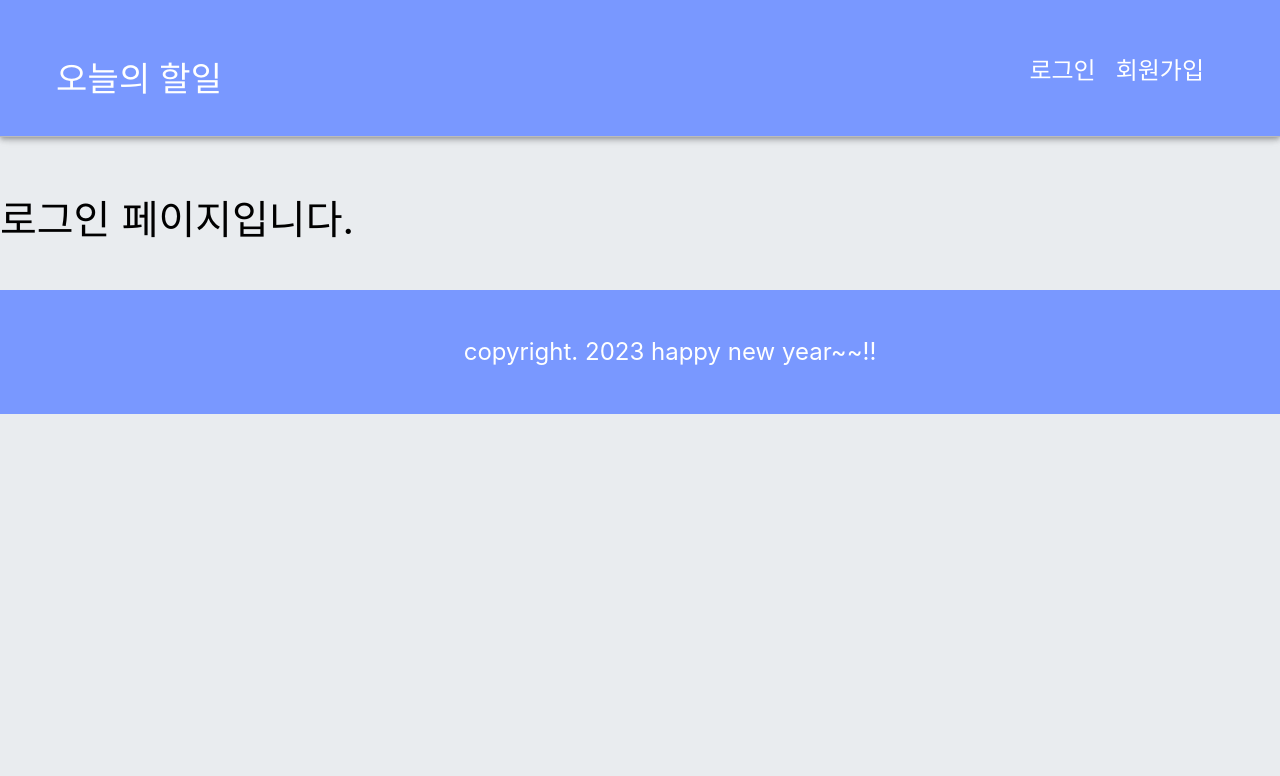
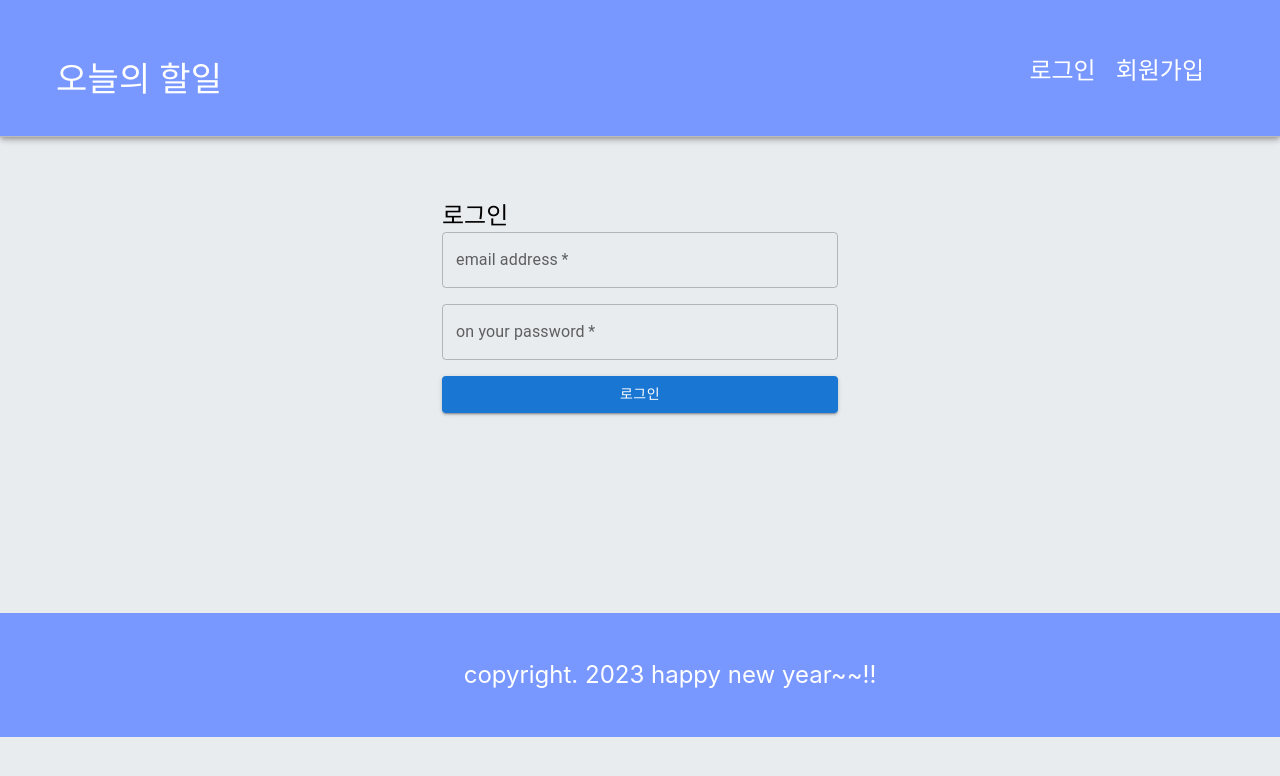
Before and after one commit to jjiiwon0101/react-todo-app, a React (Create React App) app: page /login in a window 1280 px wide. Shown: the top 776 px of the page. Built offline with nearby package versions, Linux system fonts and the light colour scheme.

Commit message:
230623 로그인 기능 구현 중

```diff
--- a/src/component/user/Join.js
+++ b/src/component/user/Join.js
@@ -286,7 +286,11 @@
                             autoComplete="email"
                             onChange={emailHandler}
                         />
-                        <span></span>
+                         <span style={
+                            correct.email
+                            ? {color : 'green'}
+                            : {color : 'red'}
+                        }>{message.email}</span>
                     </Grid>
                     <Grid item xs={12}>
                         <TextField
--- a/src/component/user/Login.js
+++ b/src/component/user/Login.js
@@ -1,11 +1,131 @@
 import React from 'react'
+import {Button, Container, Grid,
+    TextField, Typography, Link} from "@mui/material";
+
+import { API_BASE_URL as BASE, USER } from '../../config/host-config';
+
+
+
 
 const Login = () => {
+    const REQUEST_URL = BASE + USER + '/signin';
+
+    //서버에 비동기 로그인 요청
+    //함수 앞에 async를 붙이면 해당 함수는 프로미스 객체를 바로 리턴합니다.
+    const fetchLogin = async() => {
+
+        //사용자가 입력한 이메일, 비밀번호 입력 태그 얻어오기
+        const $email = document.getElementById('email');
+        const $password = document.getElementById('password');
+
+
+        //await는 async로 선언된 함수에서만 사용이 가능합니다.
+        //await는 프로미스 객체가 처리될 때까지 기다립니다.
+        //프로미스 객체의 반환값을 바로 활용할 수 있게 도와줍니다.
+        //then()을 활용하는 것보다 가독성이 좋고 쓰기도 쉽습니다.
+        const res =  await fetch(REQUEST_URL, {
+            method: 'POST',
+            headers: { 'content-type' : 'application/json' },
+            body: JSON.stringify({
+                email: $email.value,
+                password: $password.value
+            })
+        });
+
+        if(res.status === 400) {
+             const text = await res.text();
+             alert(text);
+             return;
+        }
+
+         const json = await res.json();
+         console.log(json);
+
+        //구 문법
+        // fetch(REQUEST_URL, {
+        //     method: 'POST',
+        //     headers: { 'content-type' : 'application/json' },
+        //     body: JSON.stringify({
+        //         email: $email.value,
+        //         password: $password.value
+        //     })
+        // })
+        // .then(res => {
+        //     if(res.status === 400) {//가입이 안되어있거나 비번 틀린 경우
+        //        return res.text();
+        //     }
+        //     return res.json();
+        // })
+        // .then(result => {
+        //     if(typeof result === 'string') {
+        //         alert(result);
+        //         return;
+        //     }
+        //     console.log(result);
+        // })
+
+
+    }
+
+    //로그인 요청 핸들러
+    const loginHandler = e => {
+        e.preventDefault();
+
+
+
+        //서버에 로그인 요청 전송
+        fetchLogin();
+    }
     return (
-        <div style={{ marginTop: '200px', fontSize: '40px' }}>
-            로그인 페이지입니다.
-        </div>
-      )
+        <Container component="main" maxWidth="xs" style={{ margin: "200px auto" }}>
+            <Grid container spacing={2}>
+                <Grid item xs={12}>
+                    <Typography component="h1" variant="h5">
+                        로그인
+                    </Typography>
+                </Grid>
+            </Grid>
+
+            <form noValidate onSubmit={loginHandler}>
+
+                <Grid container spacing={2}>
+                    <Grid item xs={12}>
+                        <TextField
+                            variant="outlined"
+                            required
+                            fullWidth
+                            id="email"
+                            label="email address"
+                            name="email"
+                            autoComplete="email"
+                        />
+                    </Grid>
+                    <Grid item xs={12}>
+                        <TextField
+                            variant="outlined"
+                            required
+                            fullWidth
+                            name="password"
+                            label="on your password"
+                            type="password"
+                            id="password"
+                            autoComplete="current-password"
+                        />
+                    </Grid>
+                    <Grid item xs={12}>
+                        <Button
+                            type="submit"
+                            fullWidth
+                            variant="contained"
+                            color="primary"
+                        >
+                            로그인
+                        </Button>
+                    </Grid>
+                </Grid>
+            </form>
+        </Container>
+      );
 }
 
 export default Login;
```
